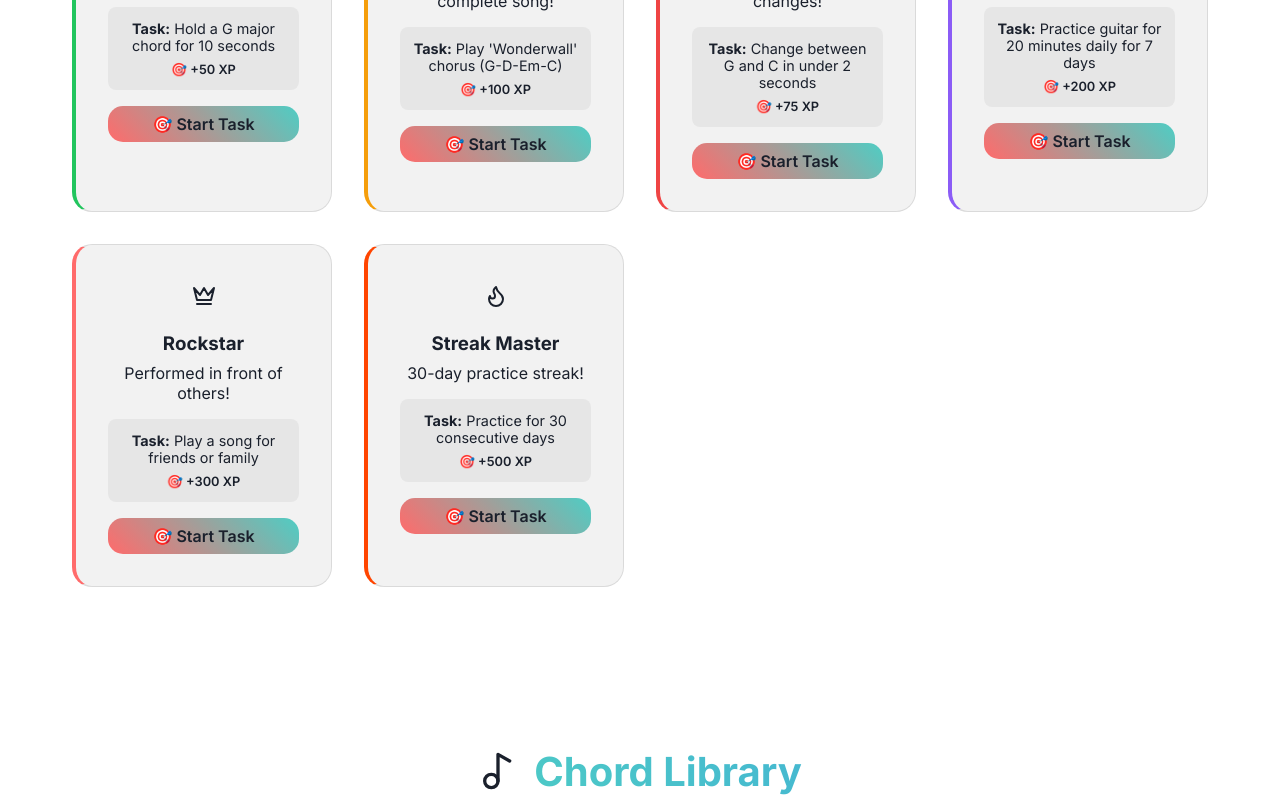
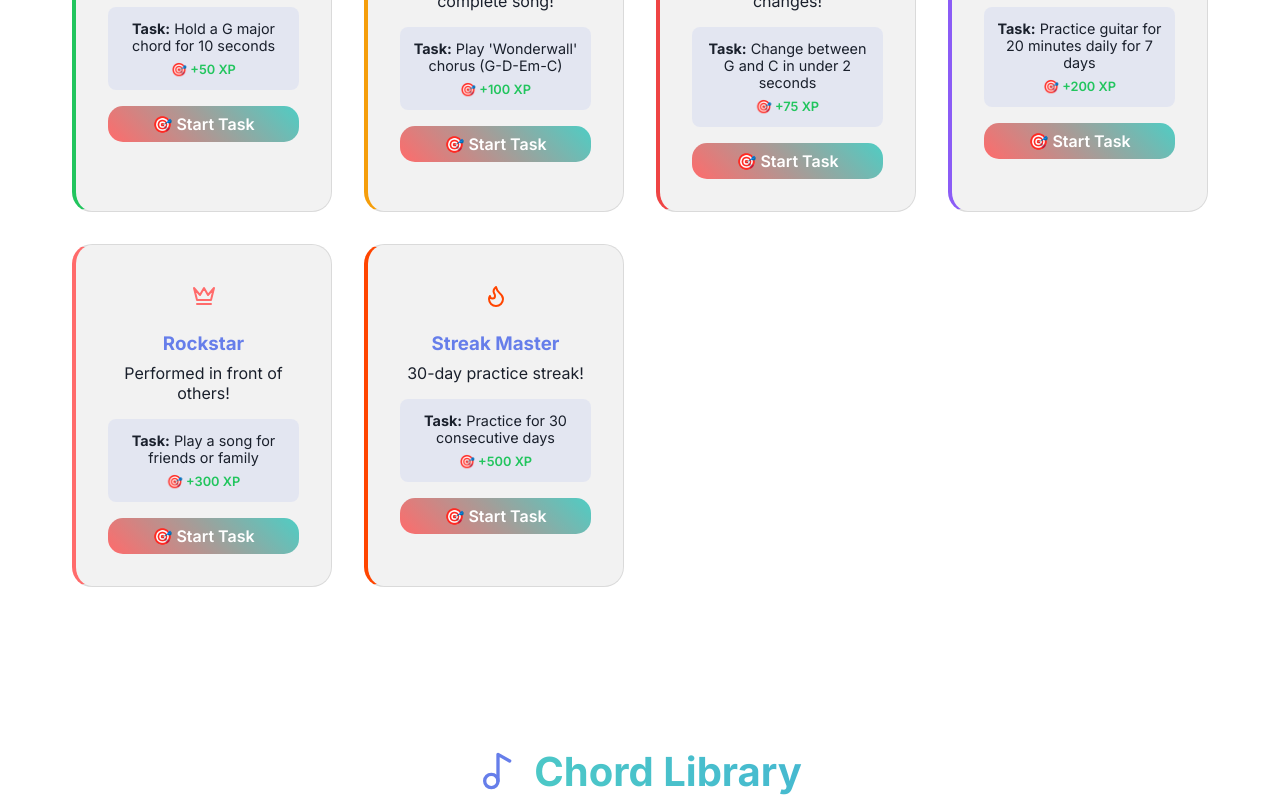
Before and after one commit to Anay007-git/ResturantAndCafe, a React (Create React App) app: page / in a window 1280 px wide. Shown: the part 1720-2520 px from the top of the page. Built offline with nearby package versions, Linux system fonts and the light colour scheme.

Commit message:
🔍 Add diagnostic App.js with fallback components

```diff
--- a/src/App.js
+++ b/src/App.js
@@ -1,26 +1,37 @@
 import React, { useState, useEffect } from 'react';
-import Navbar from './components/Navbar';
-import Hero from './components/Hero';
-import StudentZone from './components/StudentZone';
-import ChordLibrary from './components/ChordLibrary';
-import Classes from './components/Classes';
-import StudentsGallery from './components/StudentsGallery';
-import Community from './components/Community';
-import MusicNotations from './components/MusicNotations';
-import DemoBooking from './components/DemoBooking';
-import Contact from './components/Contact';
-import FloatingChatBot from './components/FloatingChatBot';
-import { preloadCriticalImages } from './utils/imageOptimization';
 import './App.css';
+
+// Import components with error handling
+let Navbar, Hero, StudentZone, ChordLibrary, Classes, StudentsGallery, Community, MusicNotations, DemoBooking, Contact, FloatingChatBot;
+
+try {
+  Navbar = require('./components/Navbar').default;
+  Hero = require('./components/Hero').default;
+  StudentZone = require('./components/StudentZone').default;
+  ChordLibrary = require('./components/ChordLibrary').default;
+  Classes = require('./components/Classes').default;
+  StudentsGallery = require('./components/StudentsGallery').default;
+  Community = require('./components/Community').default;
+  MusicNotations = require('./components/MusicNotations').default;
+  DemoBooking = require('./components/DemoBooking').default;
+  Contact = require('./components/Contact').default;
+  FloatingChatBot = require('./components/FloatingChatBot').default;
+} catch (error) {
+  console.error('Component import error:', error);
+}
+
+// Fallback components
+const FallbackComponent = ({ name }) => (
+  <div style={{ padding: '2rem', textAlign: 'center', color: '#667eea' }}>
+    <h2>🎸 {name} Component Loading...</h2>
+    <p>Presto Guitar Academy</p>
+  </div>
+);
 
 function App() {
   const [theme, setTheme] = useState(() => {
     return localStorage.getItem('theme') || 'system';
   });
-
-  useEffect(() => {
-    preloadCriticalImages();
-  }, []);
 
   useEffect(() => {
     const applyTheme = () => {
@@ -45,17 +56,17 @@ function App() {
 
   return (
     <div className="App">
-      <Navbar theme={theme} setTheme={setTheme} />
-      <Hero />
-      <StudentZone />
-      <ChordLibrary />
-      <Classes />
-      <StudentsGallery />
-      <Community />
-      <MusicNotations />
-      <DemoBooking />
-      <Contact />
-      <FloatingChatBot />
+      {Navbar ? <Navbar theme={theme} setTheme={setTheme} /> : <FallbackComponent name="Navigation" />}
+      {Hero ? <Hero /> : <FallbackComponent name="Hero" />}
+      {StudentZone ? <StudentZone /> : <FallbackComponent name="Student Zone" />}
+      {ChordLibrary ? <ChordLibrary /> : <FallbackComponent name="Chord Library" />}
+      {Classes ? <Classes /> : <FallbackComponent name="Classes" />}
+      {StudentsGallery ? <StudentsGallery /> : <FallbackComponent name="Gallery" />}
+      {Community ? <Community /> : <FallbackComponent name="Community" />}
+      {MusicNotations ? <MusicNotations /> : <FallbackComponent name="Music Notations" />}
+      {DemoBooking ? <DemoBooking /> : <FallbackComponent name="Demo Booking" />}
+      {Contact ? <Contact /> : <FallbackComponent name="Contact" />}
+      {FloatingChatBot ? <FloatingChatBot /> : null}
     </div>
   );
 }
@@ -72,11 +83,6 @@ const globalStyles = `
     --accent: #667eea;
     --border: rgba(255, 255, 255, 0.1);
     --glass: rgba(255, 255, 255, 0.05);
-    --input-bg: rgba(255, 255, 255, 0.05);
-    --input-border: rgba(255, 255, 255, 0.2);
-    --btn-bg: rgba(255, 255, 255, 0.05);
-    --btn-border: rgba(255, 255, 255, 0.1);
-    --chat-bg: rgba(10, 10, 10, 0.95);
   }
 
   [data-theme="light"] {
@@ -87,288 +93,18 @@ const globalStyles = `
     --accent: #667eea;
     --border: rgba(0, 0, 0, 0.1);
     --glass: rgba(0, 0, 0, 0.05);
-    --input-bg: rgba(0, 0, 0, 0.05);
-    --input-border: rgba(0, 0, 0, 0.2);
-    --btn-bg: rgba(0, 0, 0, 0.05);
-    --btn-border: rgba(0, 0, 0, 0.1);
-    --chat-bg: rgba(255, 255, 255, 0.95);
-  }
-
-  * {
-    color: inherit;
   }
 
   body {
     background: var(--bg-primary) !important;
     color: var(--text-primary) !important;
     transition: background-color 0.3s ease, color 0.3s ease;
+    margin: 0;
+    font-family: 'Inter', -apple-system, BlinkMacSystemFont, sans-serif;
   }
 
-  .section {
-    background: var(--bg-primary);
-    color: var(--text-primary);
-  }
-
-  .glass-card {
-    background: var(--glass);
-    border: 1px solid var(--border);
-    backdrop-filter: blur(20px);
-    color: var(--text-primary);
-  }
-
-  h1, h2, h3, h4, h5, h6, p, span, div, li {
-    color: var(--text-primary) !important;
-  }
-
-  /* Chord Library fixes */
-  .chord-btn {
-    background: var(--btn-bg) !important;
-    border: 1px solid var(--btn-border) !important;
-    color: var(--text-primary) !important;
-  }
-
-  .finger-positions h4 {
-    color: var(--text-secondary) !important;
-  }
-
-  .finger-positions li {
-    color: var(--text-primary) !important;
-  }
-
-  /* Demo Booking fixes */
-  .form-grid input, .form-grid select {
-    background: var(--input-bg) !important;
-    border: 1px solid var(--input-border) !important;
-    color: var(--text-primary) !important;
-  }
-
-  .form-grid input::placeholder {
-    color: var(--text-secondary) !important;
-  }
-
-  .date-btn, .slot-btn {
-    background: var(--btn-bg) !important;
-    border: 2px solid var(--btn-border) !important;
-    color: var(--text-primary) !important;
-  }
-
-  .slot-time {
-    color: var(--accent) !important;
-  }
-
-  .section-subtitle {
-    color: var(--text-secondary) !important;
-  }
-
-  /* Contact fixes */
-  .contact-link {
-    color: var(--text-primary) !important;
-  }
-
-  .contact-card p {
-    color: var(--text-secondary) !important;
-  }
-
-  .footer {
-    background: var(--glass) !important;
-    border-top: 1px solid var(--border) !important;
-  }
-
-  .footer-logo p, .footer-bottom p {
-    color: var(--text-secondary) !important;
-  }
-
-  .footer-links a {
-    color: var(--text-secondary) !important;
-  }
-
-  /* FloatingChatBot fixes */
-  .floating-chat {
-    background: var(--chat-bg) !important;
-    border: 1px solid var(--border) !important;
-  }
-
-  .chat-header {
-    border-bottom: 1px solid var(--border) !important;
-  }
-
-  .message.ai {
-    color: var(--text-primary) !important;
-  }
-
-  .chat-input input {
-    background: var(--input-bg) !important;
-    border: 1px solid var(--input-border) !important;
-    color: var(--text-primary) !important;
-  }
-
-  .chat-input input::placeholder {
-    color: var(--text-secondary) !important;
-  }
-
-  .quick-options {
-    border-top: 1px solid var(--border) !important;
-  }
-
-  .chat-input {
-    border-top: 1px solid var(--border) !important;
-  }
-
-  /* StudentZone fixes */
-  .stat-item {
-    background: var(--btn-bg) !important;
-  }
-
-  .stat-label {
-    color: var(--text-secondary) !important;
-  }
-
-  .xp-label, .xp-text {
-    color: var(--text-secondary) !important;
-  }
-
-  .xp-progress {
-    background: var(--btn-bg) !important;
-  }
-
-  .tab-btn {
-    background: var(--btn-bg) !important;
-    border: 2px solid var(--btn-border) !important;
-    color: var(--text-primary) !important;
-  }
-
-  .task-info {
-    background: var(--glass) !important;
-  }
-
-  .task-steps {
-    background: var(--btn-bg) !important;
-    border: 1px solid var(--btn-border) !important;
-  }
-
-  .badge-status.locked {
-    background: var(--btn-bg) !important;
-    color: var(--text-secondary) !important;
-  }
-
-  .progress-bar {
-    background: var(--btn-bg) !important;
-  }
-
-  /* Community fixes */
-  .stat-label {
-    color: var(--text-secondary) !important;
-  }
-
-  .username {
-    color: var(--text-primary) !important;
-  }
-
-  .category-btn {
-    background: var(--btn-bg) !important;
-    border: 1px solid var(--btn-border) !important;
-    color: var(--text-primary) !important;
-  }
-
-  .vote-btn {
-    color: var(--text-secondary) !important;
-  }
-
-  .vote-btn:hover {
-    background: var(--btn-bg) !important;
-  }
-
-  .vote-count {
-    color: var(--text-primary) !important;
-  }
-
-  .post-author {
-    color: var(--text-primary) !important;
-  }
-
-  .post-time {
-    color: var(--text-secondary) !important;
-  }
-
-  .post-content p {
-    color: var(--text-primary) !important;
-  }
-
-  .post-actions {
-    border-top: 1px solid var(--border) !important;
-  }
-
-  .action-btn {
-    color: var(--text-secondary) !important;
-  }
-
-  .modal-content {
-    background: var(--bg-secondary) !important;
-    border: 1px solid var(--border) !important;
-  }
-
-  .modal-close {
-    background: var(--btn-bg) !important;
-    color: var(--text-secondary) !important;
-  }
-
-  .modal-header {
-    border-bottom: 1px solid var(--border) !important;
-  }
-
-  .modal-header h3 {
-    color: var(--text-primary) !important;
-  }
-
-  .modal-header p {
-    color: var(--text-secondary) !important;
-  }
-
-  .form-group input, .form-group select, .form-group textarea {
-    background: var(--input-bg) !important;
-    border: 1px solid var(--input-border) !important;
-    color: var(--text-primary) !important;
-  }
-
-  .form-group input::placeholder, .form-group textarea::placeholder {
-    color: var(--text-secondary) !important;
-  }
-
-  .modal-footer {
-    border-top: 1px solid var(--border) !important;
-  }
-
-  .modal-footer p {
-    color: var(--text-secondary) !important;
-  }
-
-  .copy-code {
-    background: var(--btn-bg) !important;
-    border: 1px solid var(--btn-border) !important;
-  }
-
-  .copy-code span {
-    color: var(--text-secondary) !important;
-  }
-
-  .verification-help {
-    border-top: 1px solid var(--border) !important;
-  }
-
-  .help-content p {
-    color: var(--text-secondary) !important;
-  }
-
-  .code-hint span {
-    color: var(--text-secondary) !important;
-  }
-
-  .auto-progress p {
-    color: var(--text-secondary) !important;
-  }
-
-  .progress-bar {
-    background: var(--btn-bg) !important;
+  .App {
+    min-height: 100vh;
   }
 `;
 
```
Also changed, not shown: vercel.json.
